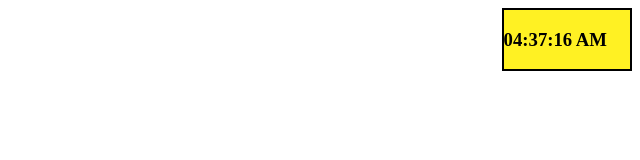
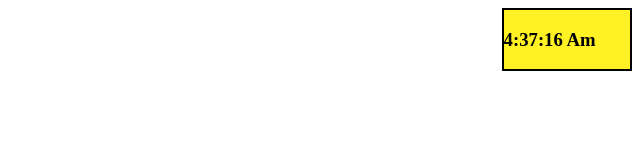
Before and after one commit to prasadbhanu703/React-Assignment---Digital-Clock, a React app: page / in a window 1280 px wide. Shown: the top 160 px of the page, without its empty margins (640-1280 px from the left). Built offline with nearby package versions, Linux system fonts and the light colour scheme.

Commit message:
final check 3

```diff
--- a/src/components/App.js
+++ b/src/components/App.js
@@ -1,105 +1,107 @@
 import React, { Component, useState } from "react";
-import '../styles/App.css';
+import '../styles/App.css';4
 
 
 class App extends Component {
-    constructor(props) {
+    constructor(props){
         super(props);
         this.state = {
-            time: new Date(),
+            time : new Date()
         };
         this.intervalId = null;
     }
     render() {
 
-        return ( <div className = "Clock" >
-            <h3 id = "time" > { this.getTimeString() } </h3>
+        return(
+            <div className="Clock">
+               <h3 id="time">{this.getTimeString()}</h3>
             </div>
-        )
+        );
     }
-    componentDidMount() {
-        this.interval = setInterval(() => {
-                this.setState({
-                time: new Date()
+
+    componentDidMount(){
+        this.intervalId = setInterval(() => {
+            this.setState({
+                time : new Date()
             })
-         }, 1*1000);
-     }
-    componentWillUnmount()  {
+        },1*1000);
+    }
+    componentWillUnmount(){
+        clearInterval(this.intervalId);
+    }
 
-        clearInterval(this.interval);
-      }
-     getTimeString() {
-        // console.log(this.state.time);
-        const curTime = this.state.time;
-        const [hours, minutes, seconds] = [curTime.getHours(), curTime.getMinutes(), curTime.getSeconds()];
-
-        const amOrPm = hours >= 12 ? "PM" : "AM";
-        const twelveHoursFormat = hours > 12 ? hours - 12 : hours;
-        const hourString = this.padNumberToTwoDigits(twelveHoursFormat);
+    getTimeString() {
+        const currTime = this.state.time;
+        const [hours,minutes,seconds] = [
+            currTime.getHours(),
+            currTime.getMinutes(),
+            currTime.getSeconds(),
+        ];
+        const amOrPm = hours >= 12 ? "PM" : "Am";
+        const twelveHourFormat = hours > 12 ? hours - 12 : hours;
+        const hourString = '' + twelveHourFormat;
         const minuteString = this.padNumberToTwoDigits(minutes);
         const secondString = this.padNumberToTwoDigits(seconds);
 
         const timeString = `${hourString}:${minuteString}:${secondString} ${amOrPm}`;
+
         return timeString;
     }
-
-    padNumberToTwoDigits(num) {
-        return `${num < 10   ? "0" : ""}${num}`;
+    padNumberToTwoDigits(num){
+        return `${num < 10 ? "0" : ""}${num}`;
     }
 }
+
 
 export default App;
 
 
+
+
 // class App extends Component {
-//     constructor(props){
+//     constructor(props) {
 //         super(props);
 //         this.state = {
-//             time : new Date()
+//             time: new Date(),
 //         };
 //         this.intervalId = null;
 //     }
 //     render() {
 
-//         return(
-//             <div className="Clock">
-//                <h3 id="time">{this.getTimeString()}</h3>
+//         return ( <div className = "Clock" >
+//             <h3 id = "time" > { this.getTimeString() } </h3>
 //             </div>
-//         );
+//         )
 //     }
+//     componentDidMount() {
+//         this.interval = setInterval(() => {
+//                 this.setState({
+//                 time: new Date()
+//             })
+//          }, 1*1000);
+//      }
+//     componentWillUnmount()  {
 
-//     componentDidMount(){
-//         this.intervalId = setInterval(() => {
-//             this.setState({
-//                 time : new Date()
-//             })
-//         },1*1000);
-//     }
-//     componentWillUnmount(){
-//         clearInterval(this.intervalId);
-//     }
+//         clearInterval(this.interval);
+//       }
+//      getTimeString() {
+//         // console.log(this.state.time);
+//         const curTime = this.state.time;
+//         const [hours, minutes, seconds] = [curTime.getHours(), curTime.getMinutes(), curTime.getSeconds()];
 
-//     getTimeString() {
-//         const currTime = this.state.time;
-//         const [hours,minutes,seconds] = [
-//             currTime.getHours(),
-//             currTime.getMinutes(),
-//             currTime.getSeconds(),
-//         ];
-//         const amOrPm = hours >= 12 ? "PM" : "Am";
-//         const twelveHourFormat = hours > 12 ? hours - 12 : hours;
-//         const hourString = '' + twelveHourFormat;
+//         const amOrPm = hours >= 12 ? "PM" : "AM";
+//         const twelveHoursFormat = hours > 12 ? hours - 12 : hours;
+//         const hourString = this.padNumberToTwoDigits(twelveHoursFormat);
 //         const minuteString = this.padNumberToTwoDigits(minutes);
 //         const secondString = this.padNumberToTwoDigits(seconds);
 
 //         const timeString = `${hourString}:${minuteString}:${secondString} ${amOrPm}`;
-
 //         return timeString;
 //     }
-//     padNumberToTwoDigits(num){
-//         return `${num < 10 ? "0" : ""}${num}`;
+
+//     padNumberToTwoDigits(num) {
+//         return `${num < 10   ? "0" : ""}${num}`;
 //     }
 // }
 
-
 // export default App;
```
